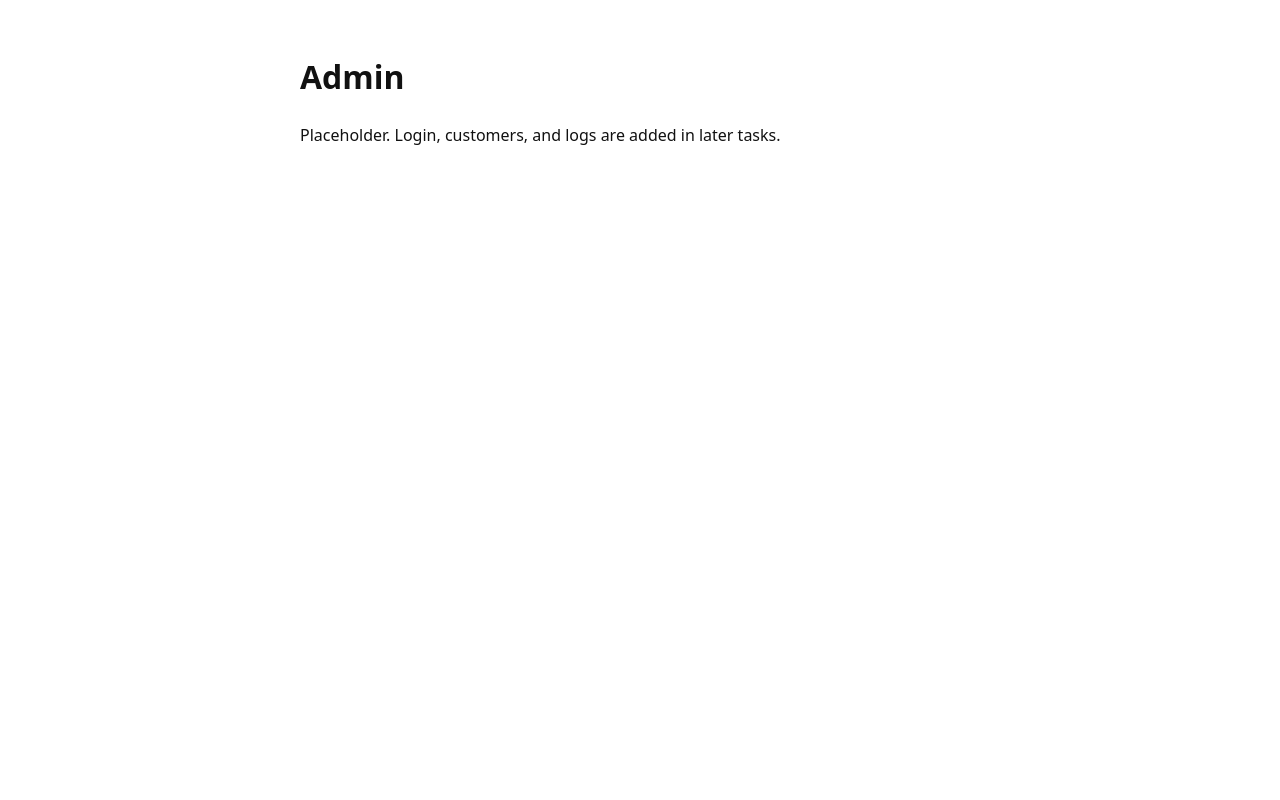
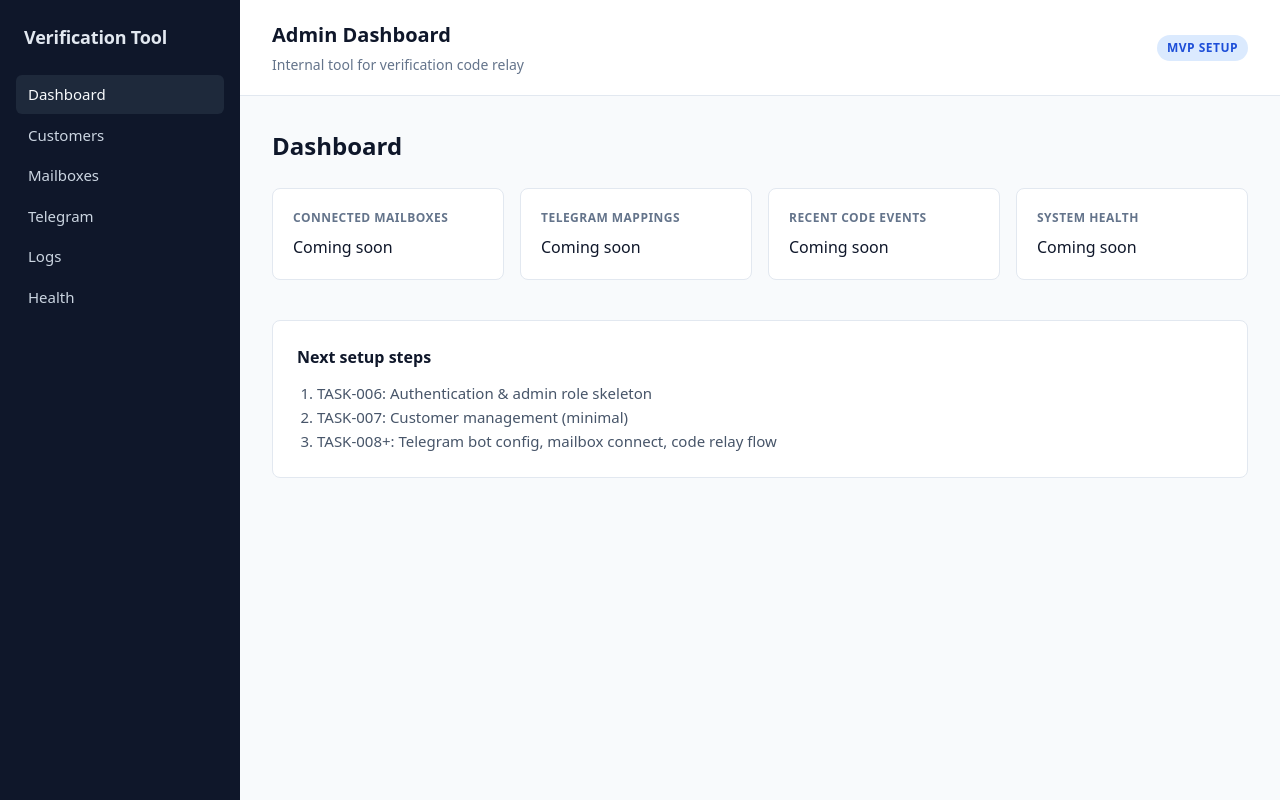
Before and after one commit to tienmanh2538-del/Vericode-hotmail, a Next.js app: page /admin in a window 1280 px wide. Built offline with nearby package versions, Linux system fonts and the light colour scheme.

Commit message:
feat: add basic admin layout

```diff
--- /dev/null
+++ b/app/admin/admin.css
@@ -0,0 +1,177 @@
+.admin-shell {
+  display: grid;
+  grid-template-columns: 240px 1fr;
+  min-height: 100vh;
+  background: #f8fafc;
+  color: #0f172a;
+}
+
+.admin-shell__main {
+  display: flex;
+  flex-direction: column;
+  min-width: 0;
+}
+
+.admin-shell__content {
+  flex: 1;
+  padding: 2rem;
+  max-width: none;
+  margin: 0;
+}
+
+.admin-sidebar {
+  background: #0f172a;
+  color: #e2e8f0;
+  padding: 1.5rem 1rem;
+  display: flex;
+  flex-direction: column;
+  gap: 1.5rem;
+  position: sticky;
+  top: 0;
+  height: 100vh;
+  overflow-y: auto;
+}
+
+.admin-sidebar__brand {
+  font-size: 1.125rem;
+  font-weight: 600;
+  letter-spacing: -0.01em;
+  padding: 0 0.5rem;
+}
+
+.admin-sidebar__nav {
+  display: flex;
+  flex-direction: column;
+  gap: 0.125rem;
+}
+
+.admin-sidebar__link {
+  display: block;
+  padding: 0.5rem 0.75rem;
+  border-radius: 0.375rem;
+  color: #cbd5e1;
+  text-decoration: none;
+  font-size: 0.9375rem;
+  transition: background-color 120ms ease, color 120ms ease;
+}
+
+.admin-sidebar__link:hover {
+  background: rgba(148, 163, 184, 0.16);
+  color: #f8fafc;
+}
+
+.admin-sidebar__link--active {
+  background: #1e293b;
+  color: #f8fafc;
+}
+
+.admin-topbar {
+  background: #ffffff;
+  border-bottom: 1px solid #e2e8f0;
+  padding: 1.25rem 2rem;
+  display: flex;
+  align-items: center;
+  justify-content: space-between;
+  gap: 1rem;
+}
+
+.admin-topbar__heading {
+  min-width: 0;
+}
+
+.admin-topbar__title {
+  font-size: 1.25rem;
+  font-weight: 600;
+  margin: 0;
+}
+
+.admin-topbar__description {
+  margin: 0.25rem 0 0;
+  color: #64748b;
+  font-size: 0.875rem;
+}
+
+.admin-topbar__badge {
+  display: inline-flex;
+  align-items: center;
+  padding: 0.25rem 0.625rem;
+  border-radius: 999px;
+  background: #dbeafe;
+  color: #1d4ed8;
+  font-size: 0.75rem;
+  font-weight: 600;
+  text-transform: uppercase;
+  letter-spacing: 0.04em;
+  white-space: nowrap;
+}
+
+.admin-page__heading {
+  margin: 0 0 1.5rem;
+  font-size: 1.5rem;
+  font-weight: 600;
+}
+
+.admin-card-grid {
+  display: grid;
+  grid-template-columns: repeat(auto-fit, minmax(220px, 1fr));
+  gap: 1rem;
+}
+
+.admin-card {
+  background: #ffffff;
+  border: 1px solid #e2e8f0;
+  border-radius: 0.5rem;
+  padding: 1.25rem;
+}
+
+.admin-card__label {
+  margin: 0;
+  font-size: 0.75rem;
+  font-weight: 600;
+  color: #64748b;
+  text-transform: uppercase;
+  letter-spacing: 0.04em;
+}
+
+.admin-card__value {
+  margin: 0.5rem 0 0;
+  font-size: 1rem;
+  color: #0f172a;
+}
+
+.admin-next-steps {
+  margin-top: 2.5rem;
+  background: #ffffff;
+  border: 1px solid #e2e8f0;
+  border-radius: 0.5rem;
+  padding: 1.5rem;
+}
+
+.admin-next-steps__title {
+  margin: 0 0 0.75rem;
+  font-size: 1rem;
+  font-weight: 600;
+}
+
+.admin-next-steps__list {
+  margin: 0;
+  padding-left: 1.25rem;
+  color: #475569;
+  font-size: 0.9375rem;
+  line-height: 1.6;
+}
+
+@media (max-width: 768px) {
+  .admin-shell {
+    grid-template-columns: 1fr;
+  }
+
+  .admin-sidebar {
+    position: static;
+    height: auto;
+  }
+
+  .admin-shell__content {
+    padding: 1.25rem;
+  }
+}
--- /dev/null
+++ b/app/admin/layout.tsx
@@ -0,0 +1,7 @@
+import type { ReactNode } from "react";
+import { AdminShell } from "@/components/layout/AdminShell";
+import "./admin.css";
+
+export default function AdminLayout({ children }: { children: ReactNode }) {
+  return <AdminShell>{children}</AdminShell>;
+}
--- a/app/admin/page.tsx
+++ b/app/admin/page.tsx
@@ -1,8 +1,41 @@
-export default function AdminPage() {
+interface PlaceholderCard {
+  label: string;
+  value: string;
+}
+
+const PLACEHOLDER_CARDS: PlaceholderCard[] = [
+  { label: "Connected mailboxes", value: "Coming soon" },
+  { label: "Telegram mappings", value: "Coming soon" },
+  { label: "Recent code events", value: "Coming soon" },
+  { label: "System health", value: "Coming soon" },
+];
+
+const NEXT_STEPS: string[] = [
+  "TASK-006: Authentication & admin role skeleton",
+  "TASK-007: Customer management (minimal)",
+  "TASK-008+: Telegram bot config, mailbox connect, code relay flow",
+];
+
+export default function AdminDashboardPage() {
   return (
-    <main>
-      <h1>Admin</h1>
-      <p>Placeholder. Login, customers, and logs are added in later tasks.</p>
-    </main>
+    <>
+      <h2 className="admin-page__heading">Dashboard</h2>
+      <section className="admin-card-grid" aria-label="System overview">
+        {PLACEHOLDER_CARDS.map((card) => (
+          <article key={card.label} className="admin-card">
+            <p className="admin-card__label">{card.label}</p>
+            <p className="admin-card__value">{card.value}</p>
+          </article>
+        ))}
+      </section>
+      <section className="admin-next-steps" aria-label="Next setup steps">
+        <h3 className="admin-next-steps__title">Next setup steps</h3>
+        <ol className="admin-next-steps__list">
+          {NEXT_STEPS.map((step) => (
+            <li key={step}>{step}</li>
+          ))}
+        </ol>
+      </section>
+    </>
   );
 }
--- a/app/globals.css
+++ b/app/globals.css
@@ -19,7 +19,7 @@ body {
   line-height: 1.5;
 }
 
-main {
+body > main {
   max-width: 720px;
   margin: 0 auto;
   padding: 2rem 1.25rem;
--- /dev/null
+++ b/components/layout/AdminShell.tsx
@@ -0,0 +1,19 @@
+import type { ReactNode } from "react";
+import { AdminSidebar } from "./AdminSidebar";
+import { AdminTopbar } from "./AdminTopbar";
+
+interface AdminShellProps {
+  children: ReactNode;
+}
+
+export function AdminShell({ children }: AdminShellProps) {
+  return (
+    <div className="admin-shell">
+      <AdminSidebar />
+      <div className="admin-shell__main">
+        <AdminTopbar />
+        <main className="admin-shell__content">{children}</main>
+      </div>
+    </div>
+  );
+}
--- /dev/null
+++ b/components/layout/AdminSidebar.tsx
@@ -0,0 +1,51 @@
+"use client";
+
+import Link from "next/link";
+import { usePathname } from "next/navigation";
+
+interface NavItem {
+  label: string;
+  href: string;
+}
+
+const NAV_ITEMS: NavItem[] = [
+  { label: "Dashboard", href: "/admin" },
+  { label: "Customers", href: "/admin/customers" },
+  { label: "Mailboxes", href: "/admin/mailboxes" },
+  { label: "Telegram", href: "/admin/telegram" },
+  { label: "Logs", href: "/admin/logs" },
+  { label: "Health", href: "/admin/health" },
+];
+
+function isItemActive(pathname: string | null, href: string): boolean {
+  if (!pathname) return false;
+  if (href === "/admin") return pathname === "/admin";
+  return pathname === href || pathname.startsWith(`${href}/`);
+}
+
+export function AdminSidebar() {
+  const pathname = usePathname();
+  return (
+    <aside className="admin-sidebar" aria-label="Admin navigation">
+      <div className="admin-sidebar__brand">Verification Tool</div>
+      <nav className="admin-sidebar__nav">
+        {NAV_ITEMS.map((item) => {
+          const active = isItemActive(pathname, item.href);
+          const className = active
+            ? "admin-sidebar__link admin-sidebar__link--active"
+            : "admin-sidebar__link";
+          return (
+            <Link
+              key={item.href}
+              href={item.href}
+              className={className}
+              aria-current={active ? "page" : undefined}
+            >
+              {item.label}
+            </Link>
+          );
+        })}
+      </nav>
+    </aside>
+  );
+}
--- /dev/null
+++ b/components/layout/AdminTopbar.tsx
@@ -0,0 +1,13 @@
+export function AdminTopbar() {
+  return (
+    <header className="admin-topbar">
+      <div className="admin-topbar__heading">
+        <h1 className="admin-topbar__title">Admin Dashboard</h1>
+        <p className="admin-topbar__description">
+          Internal tool for verification code relay
+        </p>
+      </div>
+      <span className="admin-topbar__badge">MVP Setup</span>
+    </header>
+  );
+}
```
Also changed, not shown: 1 other file (tests, documents, lock files or other folders).
